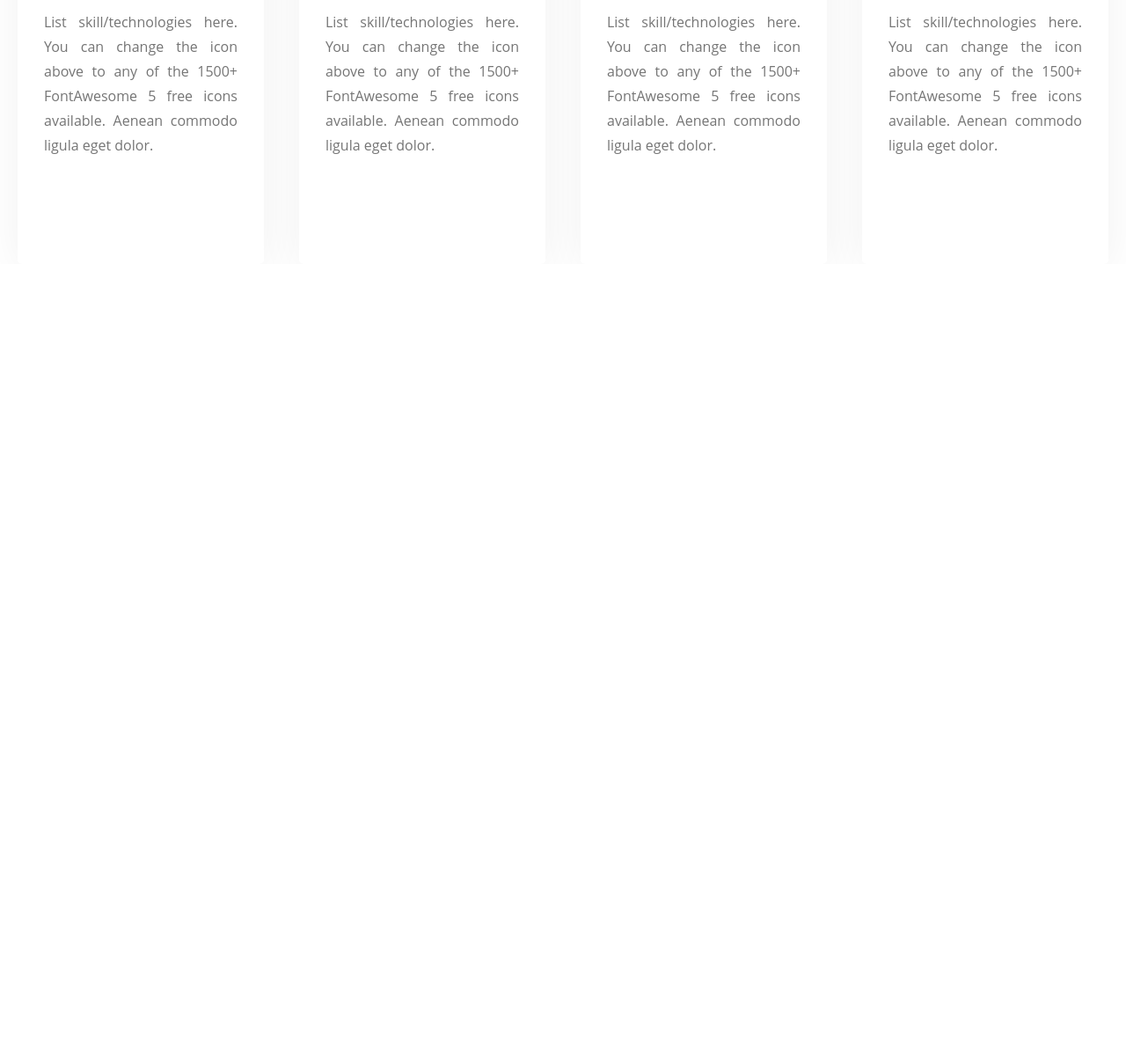
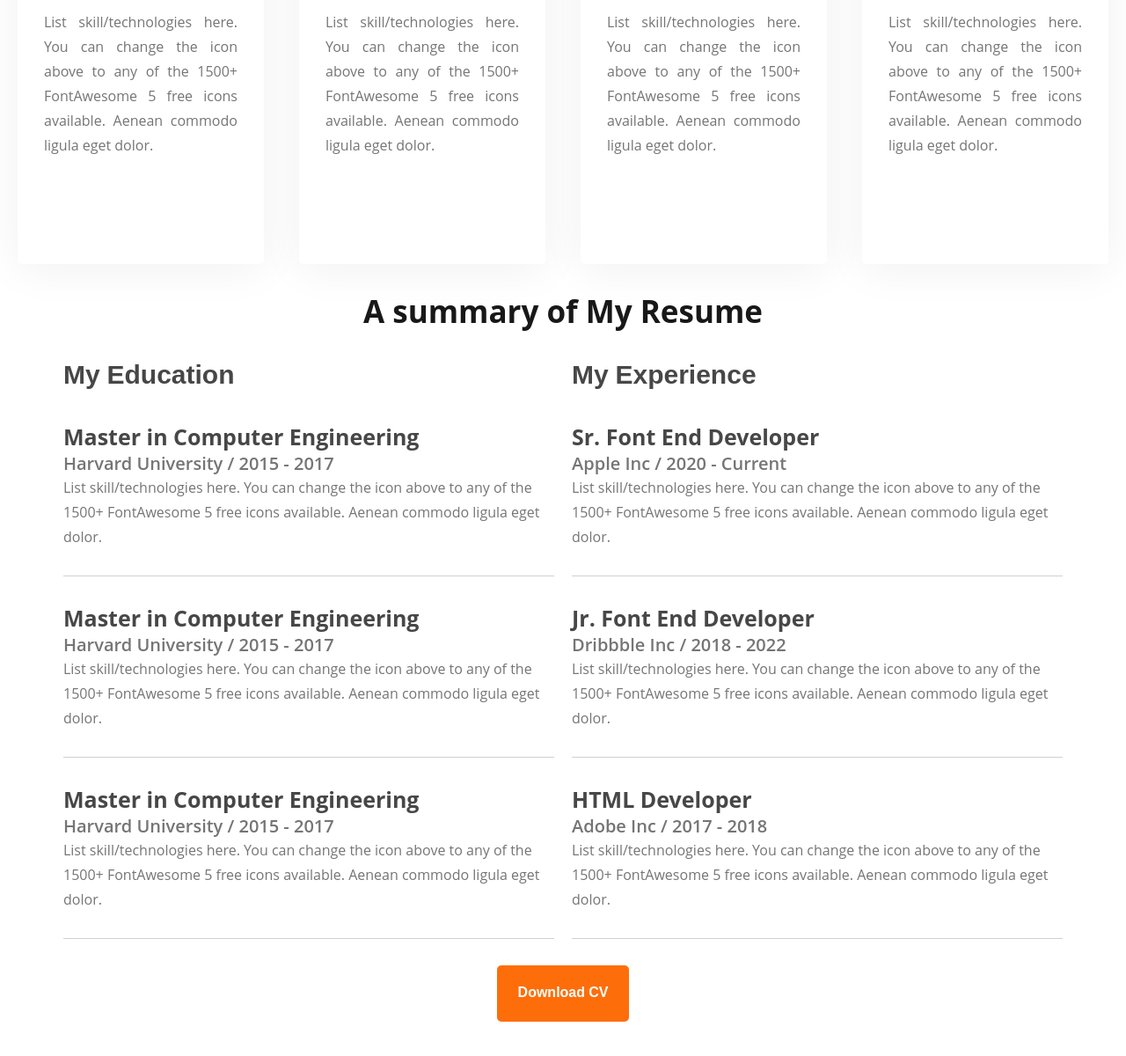
Before and after one commit to Arpon-svg/devfolio, a plain HTML site: page index.html in a window 1280 px wide. Shown: the part 1898-3098 px from the top of the page at 88% size. Before the commit the page ends 2198 px from the top, so only its background shows below. Drawn offline with Linux system fonts and the light colour scheme.

Commit message:
New Changes

```diff
--- a/index.html
+++ b/index.html
@@ -134,6 +134,96 @@
                 </div>
             </div>
         </div>
+        <div id="resume">
+            <div class="resume-header">
+                A summary of My Resume
+            </div>
+            <div class="resume-body">
+                <div class="resume-edu">
+                    My Education
+                    <div class="resume-card">
+                        <div class="r-card-title">
+                            Master in Computer Engineering
+                        </div>
+                        <div class="r-card-tagline">
+                            Harvard University / 2015 - 2017
+                        </div>
+                        <div class="r-card-details">
+                            List skill/technologies here. You can change the icon above
+                            to any of the 1500+ FontAwesome 5 free icons available. Aenean commodo ligula eget dolor.
+                        </div>
+                    </div>
+                    <div class="resume-card">
+                        <div class="r-card-title">
+                            Master in Computer Engineering
+                        </div>
+                        <div class="r-card-tagline">
+                            Harvard University / 2015 - 2017
+                        </div>
+                        <div class="r-card-details">
+                            List skill/technologies here. You can change the icon above
+                            to any of the 1500+ FontAwesome 5 free icons available. Aenean commodo ligula eget dolor.
+                        </div>
+                    </div>
+                    <div class="resume-card">
+                        <div class="r-card-title">
+                            Master in Computer Engineering
+                        </div>
+                        <div class="r-card-tagline">
+                            Harvard University / 2015 - 2017
+                        </div>
+                        <div class="r-card-details">
+                            List skill/technologies here. You can change the icon above
+                            to any of the 1500+ FontAwesome 5 free icons available. Aenean commodo ligula eget dolor.
+                        </div>
+                    </div>
+                </div>
+                <div class="resume-skills">
+                    My Experience
+                    <div class="resume-card">
+                        <div class="r-card-title">
+                            Sr. Font End Developer
+                        </div>
+                        <div class="r-card-tagline">
+                            Apple Inc / 2020 - Current
+                        </div>
+                        <div class="r-card-details">
+                            List skill/technologies here. You can change the icon above
+                            to any of the 1500+ FontAwesome 5 free icons available. Aenean commodo ligula eget dolor.
+                        </div>
+                    </div>
+                    <div class="resume-card">
+                        <div class="r-card-title">
+                            Jr. Font End Developer
+                        </div>
+                        <div class="r-card-tagline">
+                            Dribbble Inc / 2018 - 2022
+                        </div>
+                        <div class="r-card-details">
+                            List skill/technologies here. You can change the icon above
+                            to any of the 1500+ FontAwesome 5 free icons available. Aenean commodo ligula eget dolor.
+                        </div>
+                    </div>
+                    <div class="resume-card">
+                        <div class="r-card-title">
+                            HTML Developer
+                        </div>
+                        <div class="r-card-tagline">
+                            Adobe Inc / 2017 - 2018
+                        </div>
+                        <div class="r-card-details">
+                            List skill/technologies here. You can change the icon above
+                            to any of the 1500+ FontAwesome 5 free icons available. Aenean commodo ligula eget dolor.
+                        </div>
+                    </div>
+                </div>
+            </div>
+            <div class="resume-footer">
+                <div class="nav-btn primary-bg">
+                    Download CV
+                </div>
+            </div>
+        </div>
     </main>
 </body>
 
--- a/style.css
+++ b/style.css
@@ -245,3 +245,87 @@ header {
     color: #757575;
     text-align: justify;
 }
+
+/* Resume Section */
+#resume {
+    margin-top: 30px;
+}
+
+.resume-header {
+    font-family: 'Open Sans';
+    font-style: normal;
+    font-weight: 700;
+    font-size: 35px;
+    line-height: 48px;
+    /* identical to box height */
+    text-align: center;
+    /* Dark 01 */
+    color: #181818;
+
+}
+
+.resume-body {
+    display: flex;
+    justify-content: center;
+    align-items: center;
+    gap: 20px;
+    font-family: 'Open Sans';
+    font-style: normal;
+    font-weight: 700;
+    font-size: 30px;
+    line-height: 41px;
+    /* identical to box height */
+    margin-top: 30px;
+
+    /* Dark 02 */
+
+    color: #474747;
+
+}
+
+.resume-footer {
+    display: flex;
+    justify-content: center;
+    margin-top: 30px;
+    margin-bottom: 130px;
+}
+
+.resume-card {
+    width: 558px;
+    /* Dark 05 */
+    border-bottom: 1px solid #D1D1D1;
+    padding-bottom: 30px;
+    margin-top: 30px;
+}
+
+.r-card-title {
+    font-family: 'Open Sans';
+    font-style: normal;
+    font-weight: 700;
+    font-size: 25px;
+    line-height: 34px;
+    /* identical to box height */
+    /* Dark 02 */
+    color: #474747;
+}
+
+.r-card-tagline {
+    font-family: 'Open Sans';
+    font-style: normal;
+    font-weight: 600;
+    font-size: 20px;
+    line-height: 27px;
+    /* Dark 03 */
+    color: #757575;
+}
+
+.r-card-details {
+    font-family: 'Open Sans';
+    font-style: normal;
+    font-weight: 400;
+    font-size: 16px;
+    line-height: 28px;
+    /* or 175% */
+    /* Dark 03 */
+    color: #757575;
+}
```
